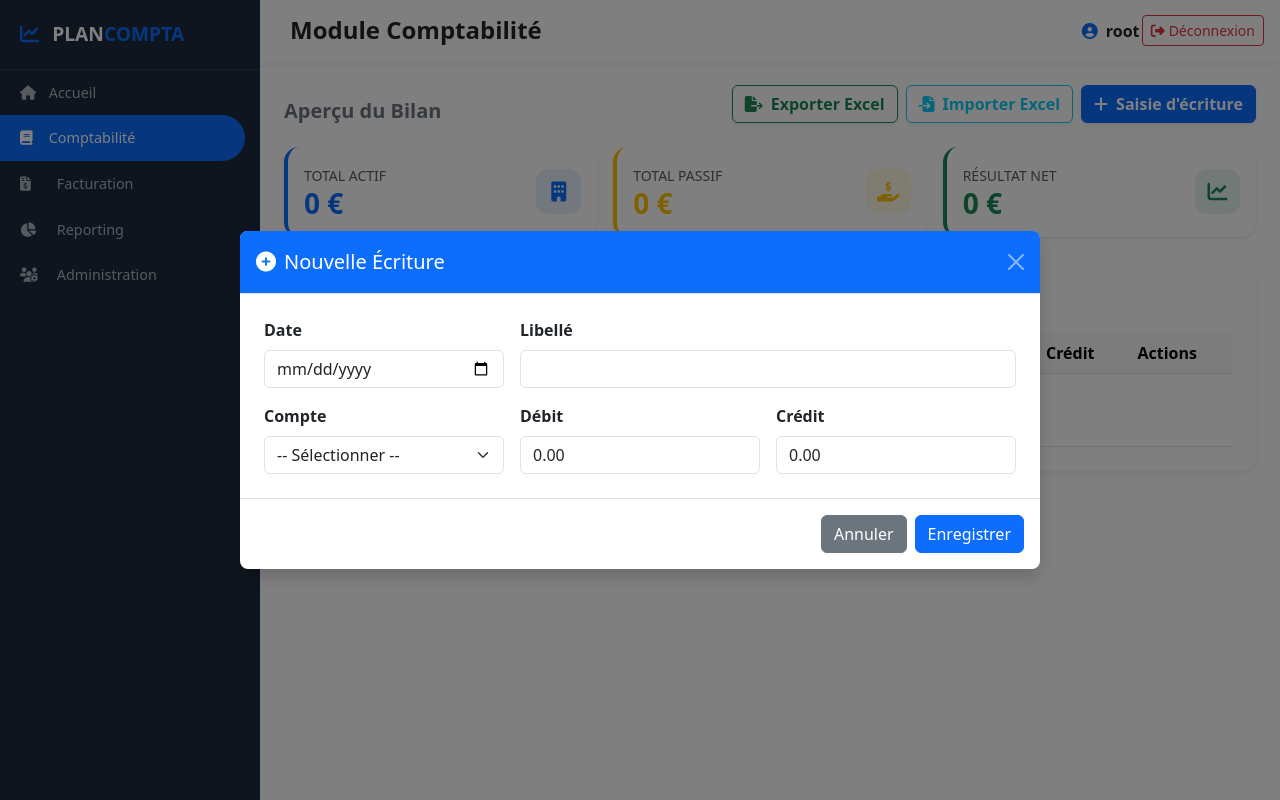
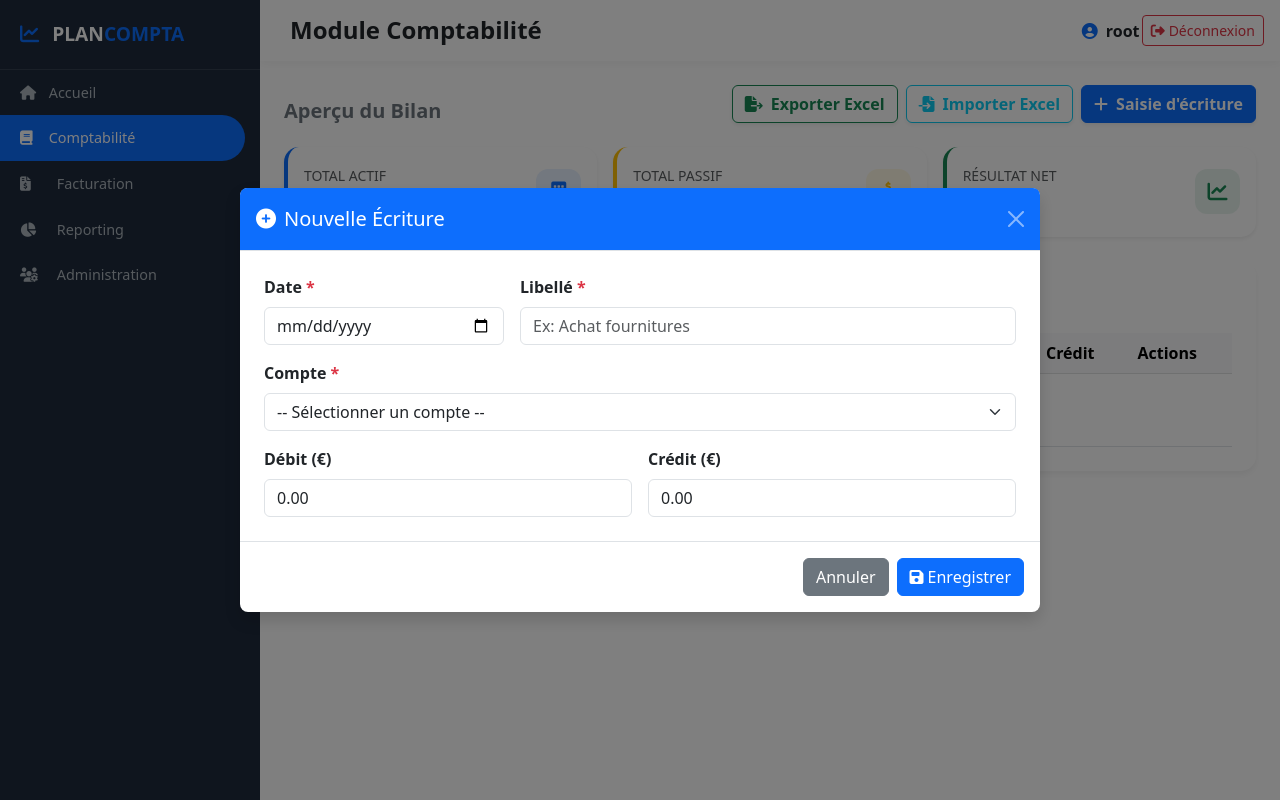
Before and after one commit to mehdibarjij00-cmd/git-plancomptable, a Django app: page /comptabilite/ in a window 1280 px wide, after a click on "Saisie d'écriture". Run offline with Django 5.2, Linux system fonts and the light colour scheme; a user stored in the database is signed in; data comes from the database, SQL or seed files in the repository; data that the repository does not hold is empty; some libraries are stand-ins or nearby versions.

Commit message:
Update comptabilite.html

```diff
--- a/templates/comptabilite.html
+++ b/templates/comptabilite.html
@@ -165,7 +165,67 @@
         </div>
     </div>
 
-    <div class="modal fade" id="ecritureModal" tabindex="-1" aria-hidden="true">
+        <div class="modal fade" id="ecritureModal" tabindex="-1" aria-hidden="true">
+    <div class="modal-dialog modal-lg modal-dialog-centered">
+        <div class="modal-content border-0 shadow">
+            <div class="modal-header bg-primary text-white">
+                <h5 class="modal-title"><i class="fas fa-plus-circle me-2"></i>Nouvelle Écriture</h5>
+                <button type="button" class="btn-close btn-close-white" data-bs-dismiss="modal"></button>
+            </div>
+            <form action="{% url 'ajouter_ecriture' %}" method="POST">
+                {% csrf_token %}
+                <div class="modal-body p-4">
+                    <div class="row g-3">
+
+                        <!-- Date -->
+                        <div class="col-md-4">
+                            <label class="form-label fw-bold">Date <span class="text-danger">*</span></label>
+                            <input type="date" name="date" class="form-control" required>
+                        </div>
+
+                        <!-- Libellé -->
+                        <div class="col-md-8">
+                            <label class="form-label fw-bold">Libellé <span class="text-danger">*</span></label>
+                            <input type="text" name="libelle" class="form-control" placeholder="Ex: Achat fournitures" required>
+                        </div>
+
+                        <!-- Compte -->
+                        <div class="col-md-12">
+                            <label class="form-label fw-bold">Compte <span class="text-danger">*</span></label>
+                            <select name="compte" class="form-select" required>
+                                <option value="">-- Sélectionner un compte --</option>
+                                {% for c in comptes %}
+                                <option value="{{ c.id }}">{{ c.numero }} - {{ c.libelle }}</option>
+                                {% endfor %}
+                            </select>
+                        </div>
+
+                        <!-- Débit -->
+                        <div class="col-md-6">
+                            <label class="form-label fw-bold">Débit (€)</label>
+                            <input type="number" step="0.01" name="debit" class="form-control" value="0.00" min="0">
+                        </div>
+
+                        <!-- Crédit -->
+                        <div class="col-md-6">
+                            <label class="form-label fw-bold">Crédit (€)</label>
+                            <input type="number" step="0.01" name="credit" class="form-control" value="0.00" min="0">
+                        </div>
+
+                    </div>
+                </div>
+                <div class="modal-footer">
+                    <button type="button" class="btn btn-secondary" data-bs-dismiss="modal">Annuler</button>
+                    <button type="submit" class="btn btn-primary"><i class="fas fa-save me-1"></i>Enregistrer</button>
+                </div>
+            </form>
+        </div>
+    </div>
+</div>
+
+
+
+    <!-- <div class="modal fade" id="ecritureModal" tabindex="-1" aria-hidden="true">
         <div class="modal-dialog modal-lg modal-dialog-centered">
             <div class="modal-content border-0 shadow">
                 <div class="modal-header bg-primary text-white">
@@ -210,7 +270,7 @@
                 </form>
             </div>
         </div>
-    </div>
+    </div> -->
 
     <script src="https://cdn.jsdelivr.net/npm/bootstrap@5.3.0/dist/js/bootstrap.bundle.min.js"></script>
     <script src="https://cdn.jsdelivr.net/npm/sweetalert2@11"></script>
```
